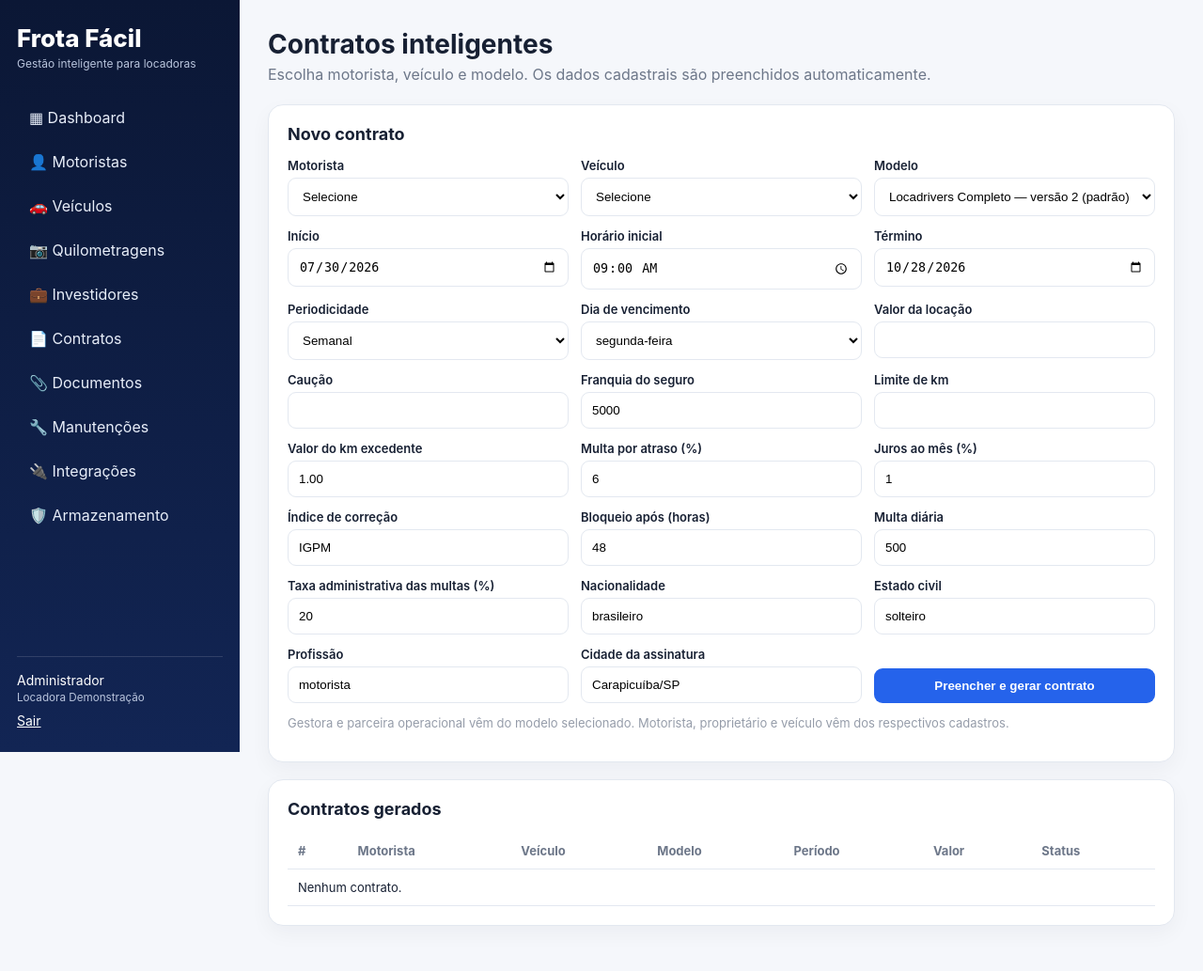
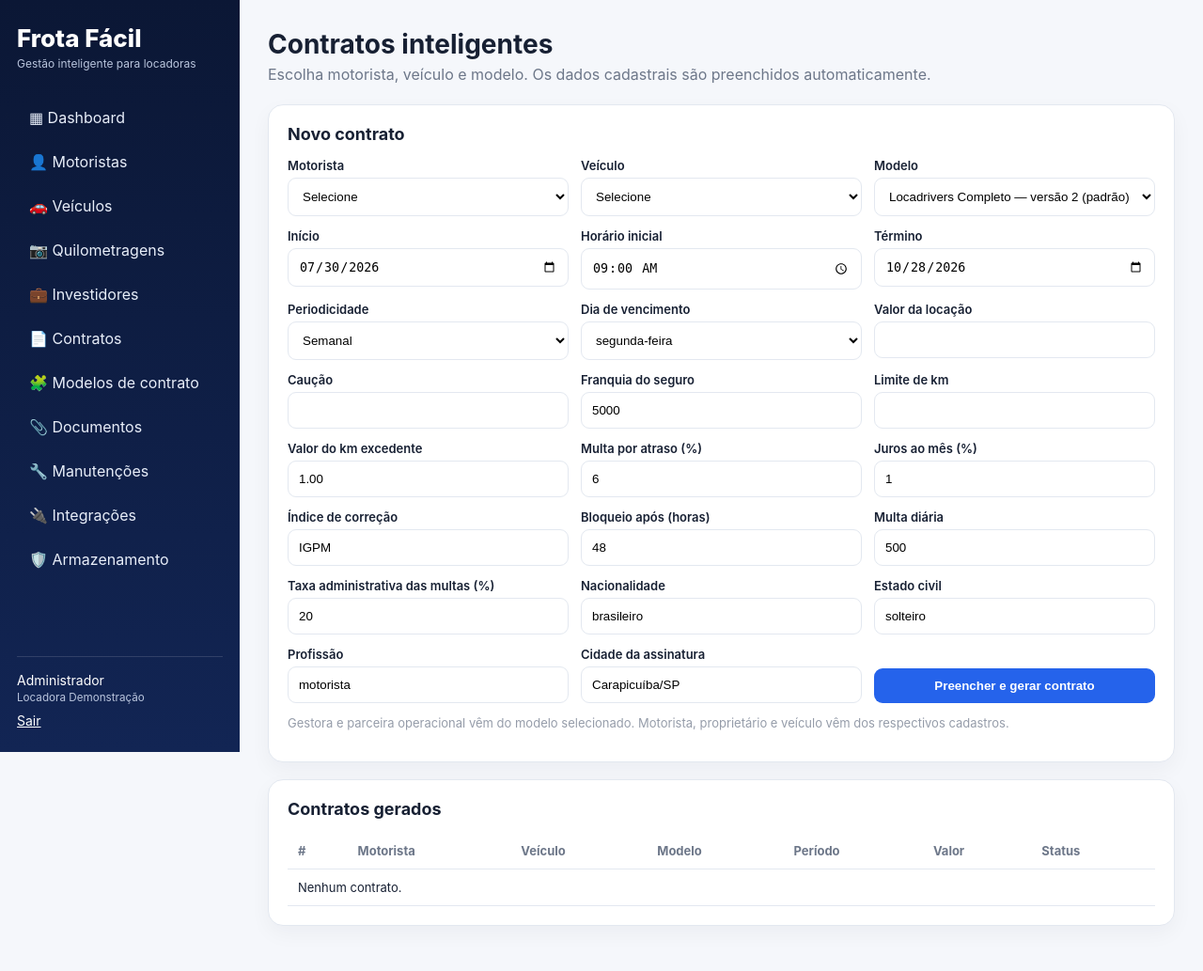
Before and after one commit to caelessa/saas, a Flask app: page /contratos in a window 1280 px wide. Shown: the whole page at 94% size. Run offline with Flask 3, Linux system fonts and the light colour scheme; a user stored in the database is signed in.

Commit message:
Add files via upload

```diff
--- a/templates/base.html
+++ b/templates/base.html
@@ -1 +1 @@
-<!doctype html><html lang="pt-BR"><head><meta charset="utf-8"><meta name="viewport" content="width=device-width,initial-scale=1"><title>{% block title %}Frota Fácil{% endblock %}</title><link rel="stylesheet" href="{{ url_for('static',filename='style.css') }}"></head><body><div class="app"><aside><div class="brand">Frota Fácil</div><div class="tag">Gestão inteligente para locadoras</div><nav><a href="{{url_for('dashboard')}}">▦ Dashboard</a><a href="{{url_for('motoristas')}}">👤 Motoristas</a><a href="{{url_for('veiculos')}}">🚗 Veículos</a><a href="{{url_for('quilometragens')}}">📷 Quilometragens</a><a href="{{url_for('investidores')}}">💼 Investidores</a><a href="{{url_for('contratos')}}">📄 Contratos</a><a href="{{url_for('documentos')}}">📎 Documentos</a><a href="{{url_for('manutencoes')}}">🔧 Manutenções</a><a href="{{url_for('integracoes')}}">🔌 Integrações</a><a href="{{url_for('administracao_armazenamento')}}">🛡️ Armazenamento</a></nav><div class="user">{{current_user.nome}}<br><small>{{current_user.tenant.nome}}</small><a href="{{url_for('sair')}}">Sair</a></div></aside><main><header><div><h1>{% block heading %}{% endblock %}</h1><p>{% block subheading %}{% endblock %}</p></div></header>{% with msgs=get_flashed_messages(with_categories=true) %}{% for cat,msg in msgs %}<div class="flash {{cat}}">{{msg}}</div>{% endfor %}{% endwith %}{% block content %}{% endblock %}</main></div></body></html>
+<!doctype html><html lang="pt-BR"><head><meta charset="utf-8"><meta name="viewport" content="width=device-width,initial-scale=1"><title>{% block title %}Frota Fácil{% endblock %}</title><link rel="stylesheet" href="{{ url_for('static',filename='style.css') }}"></head><body><div class="app"><aside><div class="brand">Frota Fácil</div><div class="tag">Gestão inteligente para locadoras</div><nav><a href="{{url_for('dashboard')}}">▦ Dashboard</a><a href="{{url_for('motoristas')}}">👤 Motoristas</a><a href="{{url_for('veiculos')}}">🚗 Veículos</a><a href="{{url_for('quilometragens')}}">📷 Quilometragens</a><a href="{{url_for('investidores')}}">💼 Investidores</a><a href="{{url_for('contratos')}}">📄 Contratos</a><a href="{{url_for('modelos_contrato')}}">🧩 Modelos de contrato</a><a href="{{url_for('documentos')}}">📎 Documentos</a><a href="{{url_for('manutencoes')}}">🔧 Manutenções</a><a href="{{url_for('integracoes')}}">🔌 Integrações</a><a href="{{url_for('administracao_armazenamento')}}">🛡️ Armazenamento</a></nav><div class="user">{{current_user.nome}}<br><small>{{current_user.tenant.nome}}</small><a href="{{url_for('sair')}}">Sair</a></div></aside><main><header><div><h1>{% block heading %}{% endblock %}</h1><p>{% block subheading %}{% endblock %}</p></div></header>{% with msgs=get_flashed_messages(with_categories=true) %}{% for cat,msg in msgs %}<div class="flash {{cat}}">{{msg}}</div>{% endfor %}{% endwith %}{% block content %}{% endblock %}</main></div></body></html>
```
